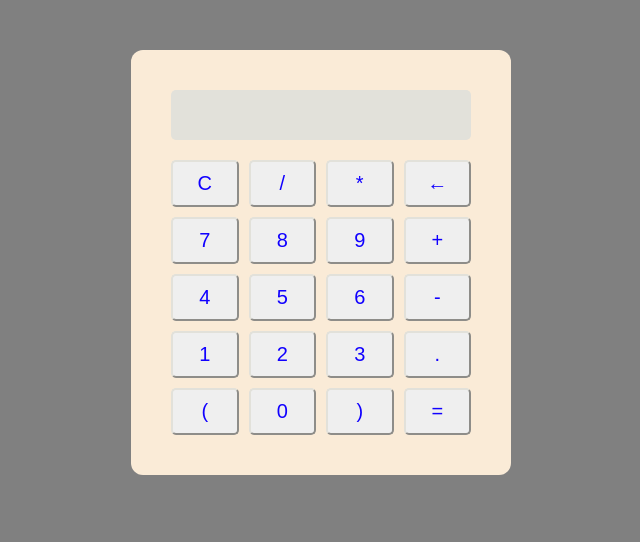
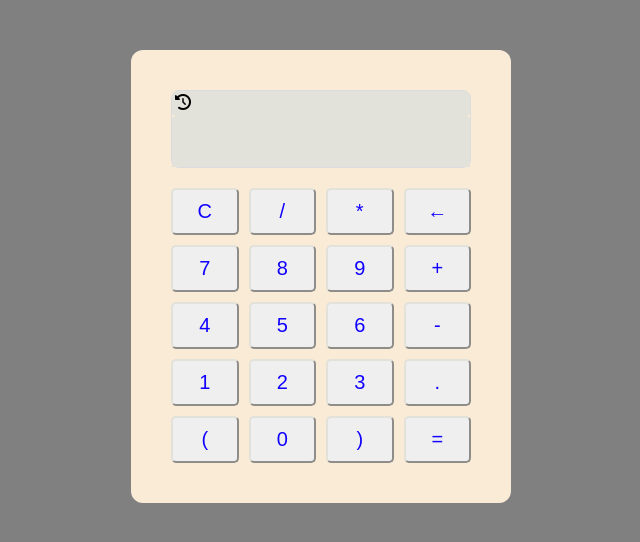
Before and after one commit to MitkoDG/calculator, a plain HTML site: page index.html in a window 1280 px wide. Shown: the whole page, without its empty margins (319-959 px from the left). Drawn offline with Linux system fonts and the light colour scheme.

Commit message:
added history line

```diff
--- a/app.js
+++ b/app.js
@@ -1,19 +1,22 @@
 const result = document.querySelector('.result');
 const buttons = document.querySelectorAll('.grid button');
-
+const history = document.querySelector('.history');
 buttons.forEach(b => b.addEventListener('click', clickHandler))
 
 function clickHandler(e) {
-
+    const historyCharts = result.innerText;
     if (e.target.innerText == '=') {
         try {
+            history.innerText = `${historyCharts}=`;
             result.innerText = eval(result.innerText)
         } catch (error) {
             result.innerText = 'Invalid Input '
         }
     } else if (e.target.innerText == 'C') {
-        result.innerText = ''
+        history.innerText += result.innerText;
+        result.innerText = '';
     } else if (e.target.innerText == '←') {
+        history.innerText = '';
         result.innerText = result.innerText.slice(0, -1)
     } else {
         result.innerText += e.target.innerText;
--- a/index.html
+++ b/index.html
@@ -6,13 +6,14 @@
     <meta name="viewport" content="width=device-width, initial-scale=1.0">
     <link rel="stylesheet" href="style.css">
     <script src="app.js" defer></script>
+    <script src="https://kit.fontawesome.com/f44feba093.js" crossorigin="anonymous"></script>
     <title>DDG Calculator</title>
 </head>
 <body>
     <header></header>
     <div class="container">
         <div class="display">
-            <div class="history"></div>
+            <div class="history"><i class="fa fa-history"></i></div>
             <div class="result"></div>
         </div>
         <div class="grid">
--- a/style.css
+++ b/style.css
@@ -14,13 +14,27 @@ body {
   border-radius: 12px;
 }
 
+.display {
+  border-radius: 8px;
+  border: 1px solid #dadce0;
+  margin-bottom: 20px;
+
+}
+
+.display .history {
+  height: 20px;
+  background-color: #e2e1da;
+  border-radius: 5px;
+  padding: 3px;
+  overflow: hidden;
+
+}
+
 .display .result {
   height: 50px;
   line-height: 50px;
   background-color: #e2e1da;
   vertical-align: middle;
-  margin-bottom: 20px;
-  border-radius: 5px;
   font-weight: 700;
   font-size: 30px;
   overflow: hidden;
```
